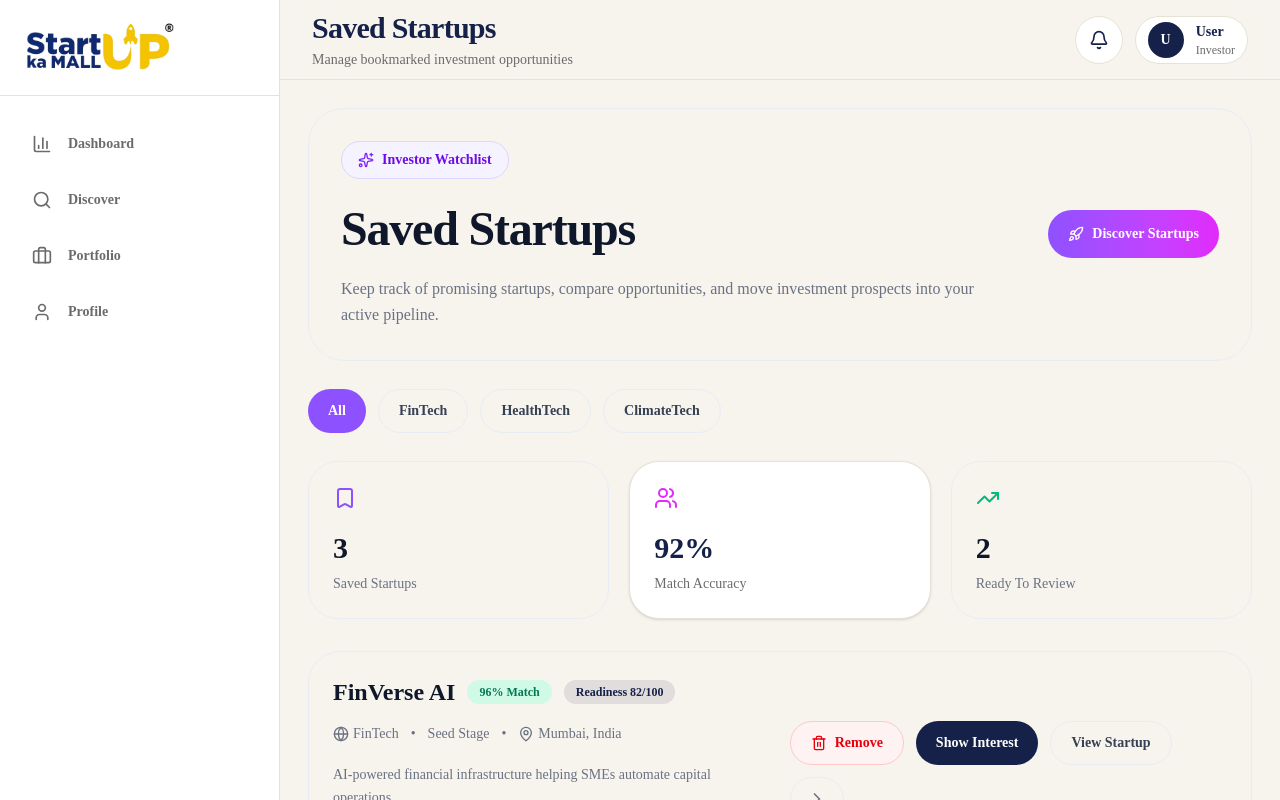
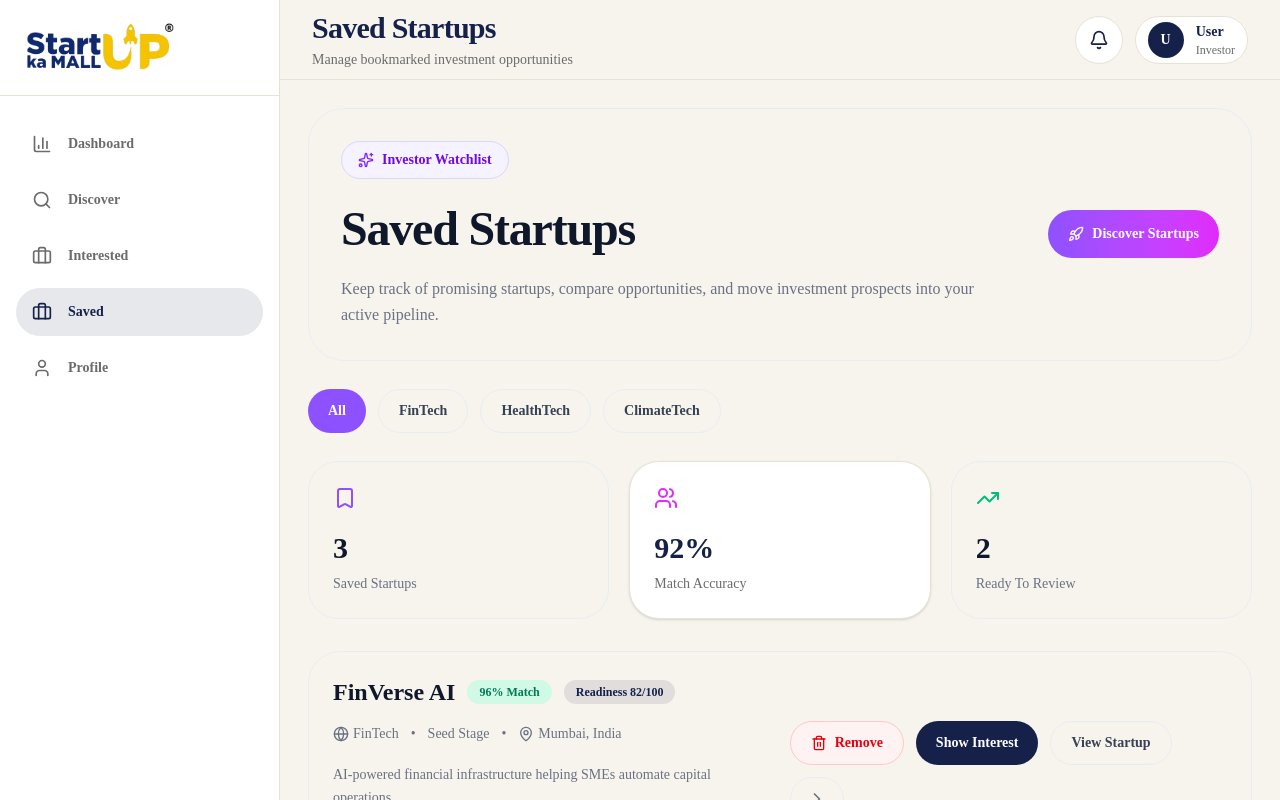
Before and after one commit to Vruddhi-AnP/skm-builder-debug, a Next.js app in the folder apps/web/: page /investor/saved in a window 1280 px wide. Shown: the top 800 px of the page. Built offline with nearby package versions, Linux system fonts and the light colour scheme.

Commit message:
UI changes in investor

```diff
--- a/apps/web/src/app/investor/profile/page.tsx
+++ b/apps/web/src/app/investor/profile/page.tsx
@@ -78,7 +78,7 @@ export default function InvestorProfilePage() {
   >
 
       {/* MAIN */}
-      <div className="flex min-w-0 flex-1 flex-col">
+        <div className="mb-6 flex flex-wrap items-center gap-3">
 
   {/* NOTIFICATION */}
   <button className="flex h-12 w-12 items-center justify-center rounded-2xl border border-border bg-card">
@@ -109,15 +109,10 @@ export default function InvestorProfilePage() {
 
   {/* UPGRADE */}
   <button
-    onClick={() =>
-      router.push(
-        "/onboarding/investor/package"
-      )
-    }
+    onClick={() => router.push("/onboarding/investor/package")}
     className="flex h-12 items-center gap-2 rounded-2xl border border-border bg-card px-5 text-sm font-semibold text-foreground transition hover:bg-muted"
   >
     <Sparkles className="h-4 w-4 text-primary" />
-
     Upgrade Plan
   </button>
 
@@ -125,15 +120,12 @@ export default function InvestorProfilePage() {
   <button
     onClick={() => {
       localStorage.clear()
-
       sessionStorage.clear()
-
       router.push("/login")
     }}
     className="flex h-12 items-center gap-2 rounded-2xl border border-red-100 bg-red-50 px-5 text-sm font-semibold text-red-600 transition hover:bg-red-100"
   >
     <X className="h-4 w-4" />
-
     Logout
   </button>
 </div>
--- a/apps/web/src/components/investor/InvestorSidebar.tsx
+++ b/apps/web/src/components/investor/InvestorSidebar.tsx
@@ -23,8 +23,13 @@ const navigation = [
     icon: Search,
   },
   {
-    name: "Portfolio",
-    href: "/investor/portfolio",
+    name: "Interested",
+    href: "/investor/interested",
+    icon: Briefcase,
+  },
+  {
+    name: "Saved",
+    href: "/investor/saved",
     icon: Briefcase,
   },
   {
```
